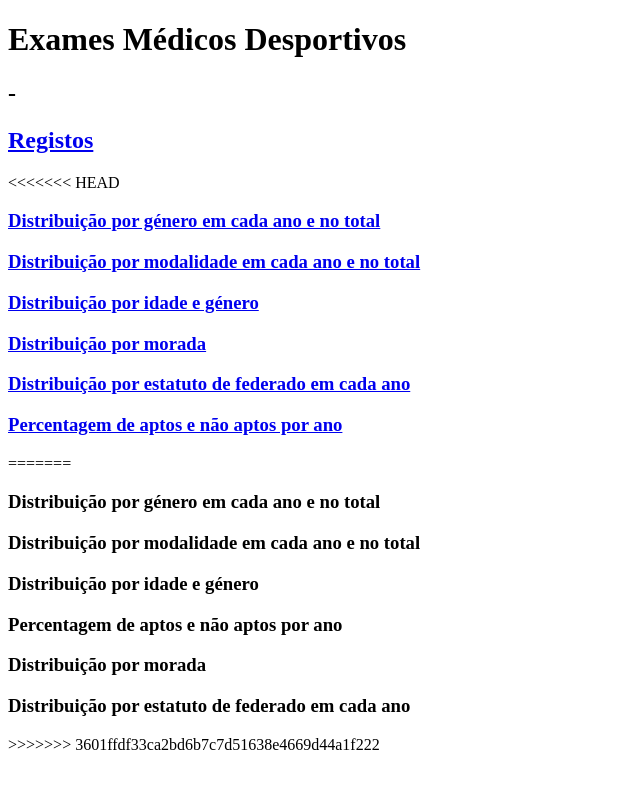
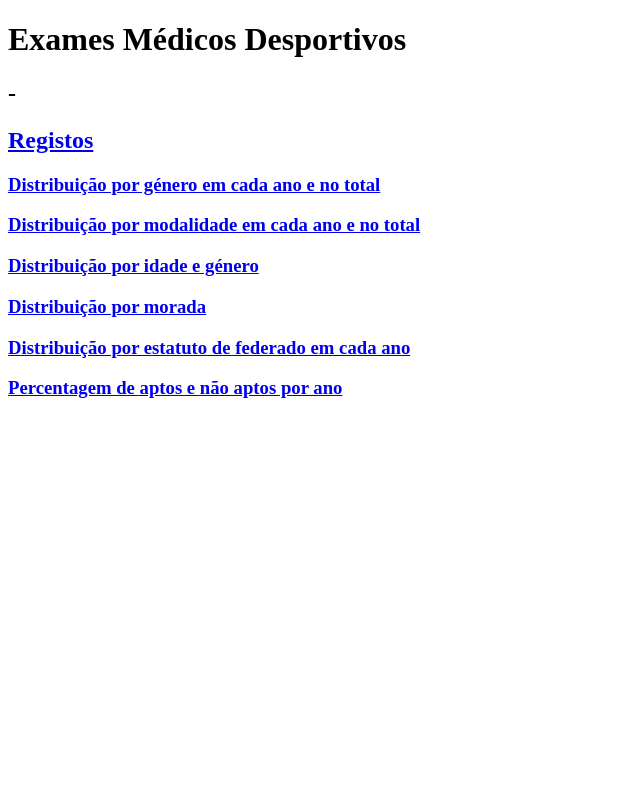
Before and after one commit to Nellkam/Language-Processing, a Python web app: template Medical_Records/scripts/templates/index.html in a window 1280 px wide. Shown: the whole page, without its empty margins (0-640 px from the left). Run offline with Jinja, Linux system fonts and the light colour scheme; the template is opened without the code that fills it, so the values that code supplies are empty.

Commit message:
Opps! Merges not saved in previous commit

```diff
--- a/Medical_Records/scripts/templates/index.html
+++ b/Medical_Records/scripts/templates/index.html
@@ -12,20 +12,11 @@
     <h2>{{ dates[0] }} - {{ dates[1] }}</h2>
     <h2><a href="records.html">Registos</a></h2>
 
-<<<<<<< HEAD
     <h3><a href="queryb.html">Distribuição por género em cada ano e no total</a></h3>
     <h3><a href="queryc.html">Distribuição por modalidade em cada ano e no total</a></h3>
     <h3><a href="queryd.html">Distribuição por idade e género</a></h3>
     <h3><a href="querye.html">Distribuição por morada</a></h3>
     <h3><a href="queryf.html">Distribuição por estatuto de federado em cada ano</a></h3>
     <h3><a href="queryg.html">Percentagem de aptos e não aptos por ano</a></h3>
-=======
-    <h3><a href="output/queryb.html"></a>Distribuição por género em cada ano e no total</h3>
-    <h3><a href="output/queryc.html"></a>Distribuição por modalidade em cada ano e no total</h3>
-    <h3><a href="output/queryd.html"></a>Distribuição por idade e género </h3>
-    <h3><a href="output/querye.html"></a>Percentagem de aptos e não aptos por ano</h3>
-    <h3><a href="output/queryf.html"></a>Distribuição por morada</h3>
-    <h3><a href="output/queryg.html"></a>Distribuição por estatuto de federado em cada ano</h3>
->>>>>>> 3601ffdf33ca2bd6b7c7d51638e4669d44a1f222
 </body>
 </html>
```
Also changed, not shown: Medical_Records/scripts/main.py (+0 -24 lines), Medical_Records/scripts/records.py (+0 -13 lines).
